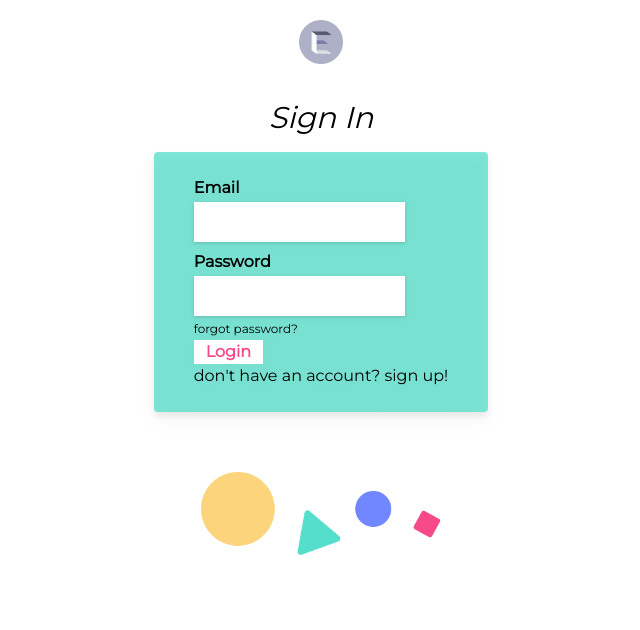
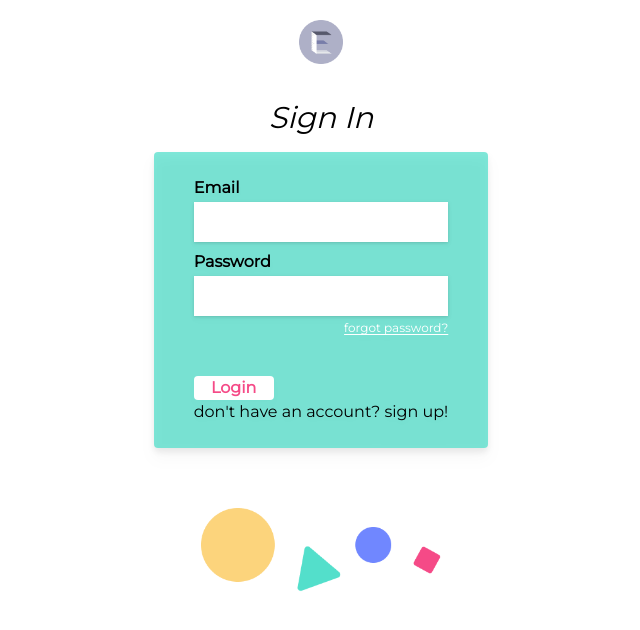
Before and after one commit to codersforcauses/elucidate, a Nuxt app in the folder client/: page /login-page in a window 1280 px wide. Shown: the top 630 px of the page, without its empty margins (319-959 px from the left). Built offline with nearby package versions, Linux system fonts and the light colour scheme.

Commit message:
Style inputs and password reset link

```diff
--- a/client/pages/login-page.vue
+++ b/client/pages/login-page.vue
@@ -5,13 +5,13 @@
         <AuthHeader/>
         <h1 class="italic text-3xl my-4">Sign In</h1>
 
-        <div class="bg-green/75 py-6 px-10 rounded drop-shadow-lg mb-10">
-            <h2 class="font-bold mb-0.5">Email</h2><input type="text" class="drop-shadow h-10 w-max">
+        <div class="flex flex-col bg-green/75 py-6 px-10 rounded drop-shadow-lg mb-10">
+            <h2 class="font-bold mb-0.5">Email</h2><input type="text" class="drop-shadow h-10 w-full">
 
-            <h2 class="font-bold mb-0.5 mt-2">Password</h2><input type="password" class="drop-shadow h-10 w-300"><br/>
-            <a href="forgot-password" class="text-xs">forgot password?</a><br/>
+            <h2 class="font-bold mb-0.5 mt-2">Password</h2><input type="password" class="drop-shadow h-10 w-full">
+            <a href="forgot-password" class="place-self-end text-xs text-white underline underline-offset-2 pb-10 pt-1">forgot password?</a>
 
-            <button class="font-bold text-red bg-white px-3 border-1 border-red">Login</button>
+            <button class="font-bold text-red bg-white w-20 rounded border-10 border-red border-solid">Login</button>
             <p>don't have an account? <a href="sign-up"></a>sign up!</a></p>
             </div>
         </div>
```
